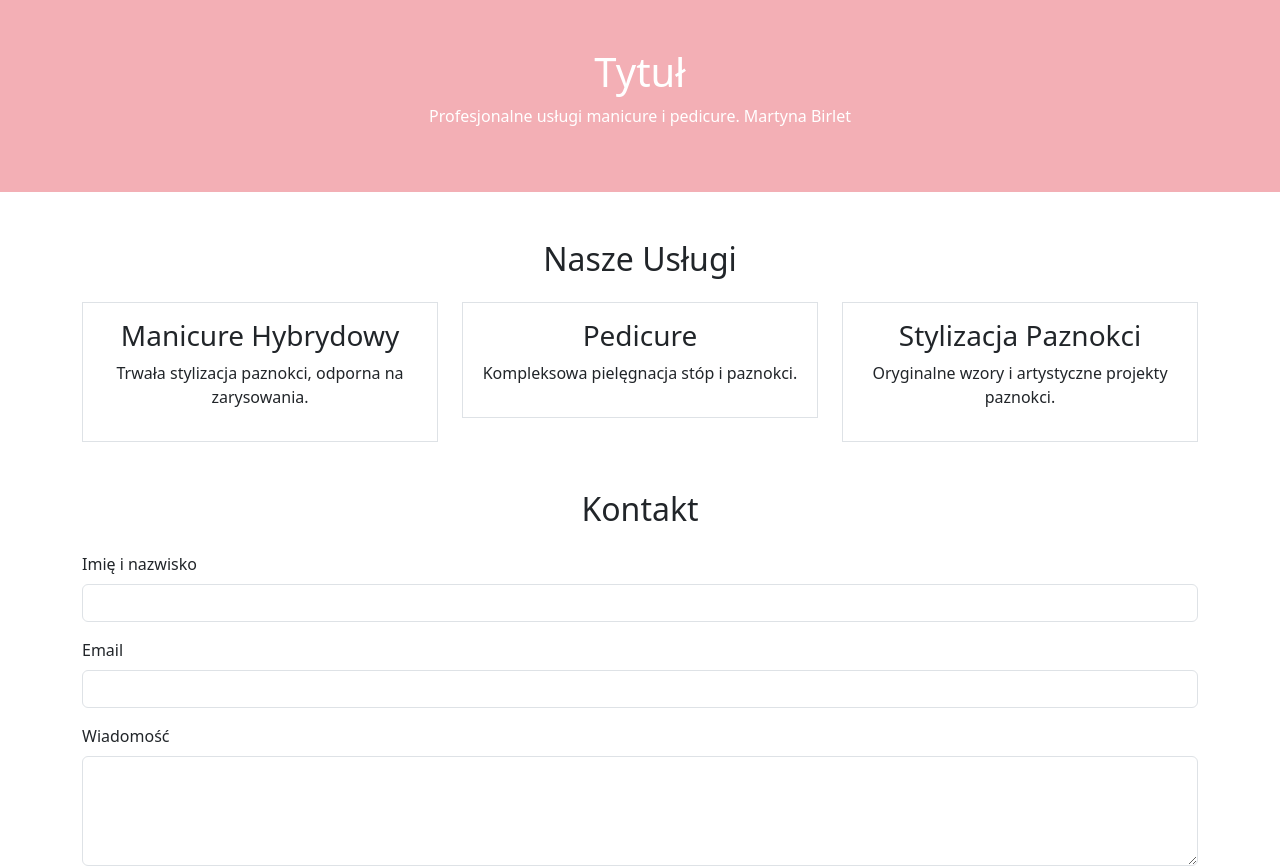
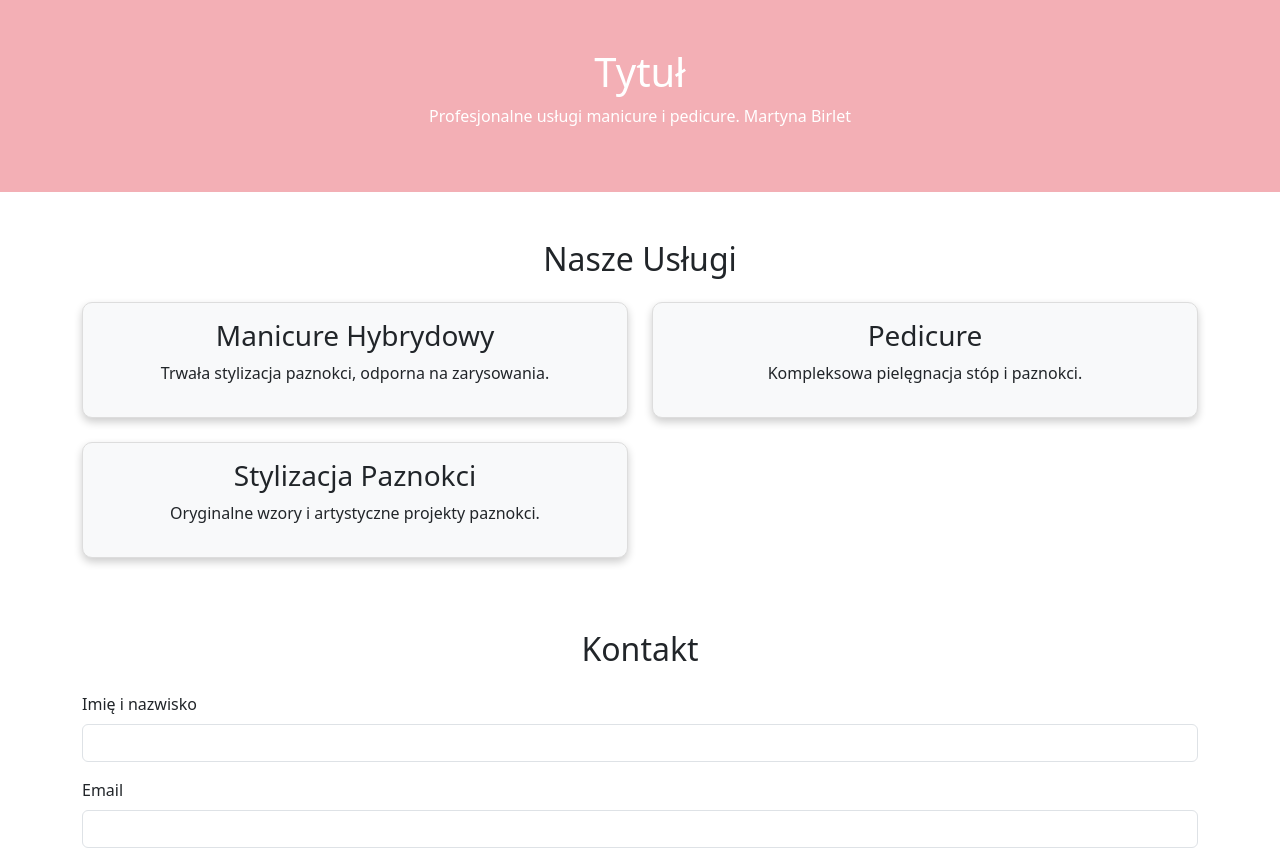
Before and after one commit to Kamil-java/nails, a React (Create React App) app: page / in a window 1280 px wide. Shown: the top 866 px of the page. Built offline with nearby package versions, Linux system fonts and the light colour scheme.

Commit message:
added styles

```diff
--- /dev/null
+++ b/src/components/Services.css
@@ -0,0 +1,14 @@
+.service-card {
+  background-color: #f8f9fa;
+  border: 1px solid #ddd;
+  border-radius: 10px;
+  transition: all 0.3s ease;
+  cursor: pointer;
+  box-shadow: 0 4px 8px rgba(0, 0, 0, 0.2);
+}
+
+.service-card:hover {
+  border-radius: 50%;
+  background-color: #e9ecef;
+  box-shadow: 0 0 15px rgba(0, 123, 255, 0.4);
+}
--- a/src/components/Services.js
+++ b/src/components/Services.js
@@ -1,4 +1,5 @@
 import React from "react";
+import "./Services.css";
 
 function Services({ onServiceClick }) {
   const services = [
@@ -24,9 +25,9 @@ function Services({ onServiceClick }) {
       <h2 className="text-center mb-4">Nasze Usługi</h2>
       <div className="row">
         {services.map((service) => (
-          <div key={service.id} className="col-md-4">
+          <div key={service.id} className="col-md-6 mb-4">
             <div
-              className="p-3 border text-center service-card"
+              className="p-3 text-center service-card"
               onClick={() => onServiceClick(service)}
             >
               <h3>{service.name}</h3>
```
